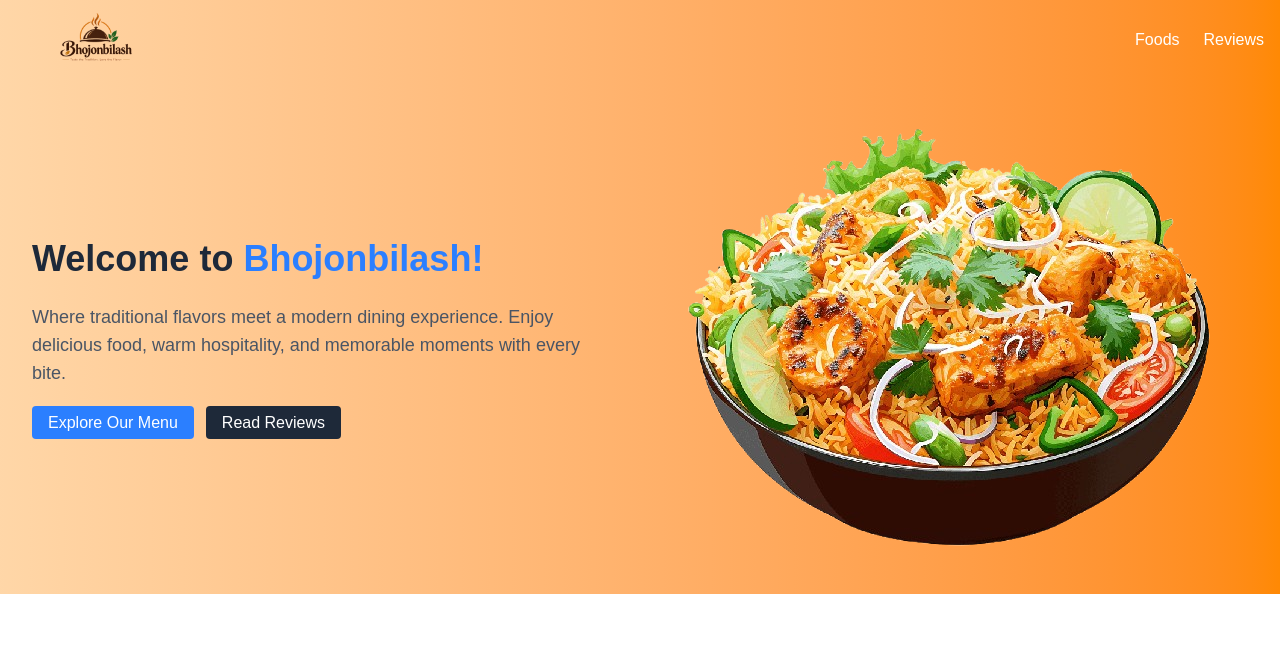
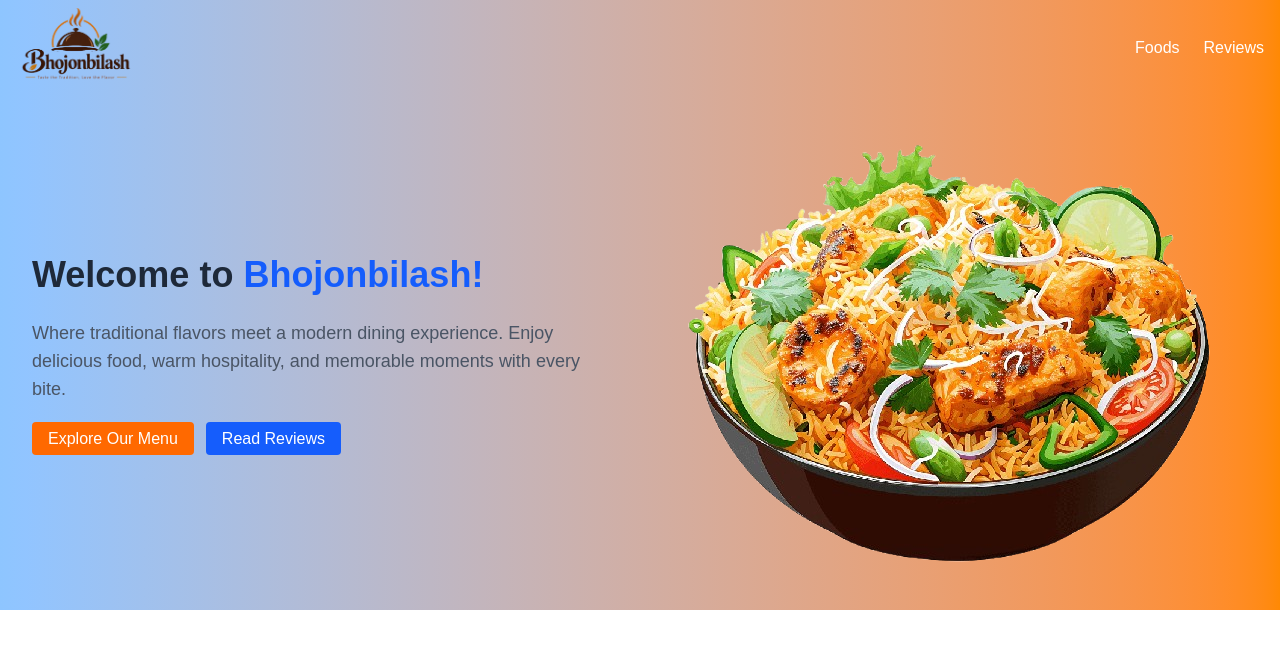
Before and after one commit to mohammademon393/nextjs-core-concepts-part2, a Next.js app: page / in a window 1280 px wide. Shown: the top 648 px of the page. Built offline with nearby package versions, Linux system fonts and the light colour scheme.

Commit message:
update some components

```diff
--- a/src/app/components/Banner.jsx
+++ b/src/app/components/Banner.jsx
@@ -3,13 +3,13 @@
 
 const Banner = () => {
     return (
-        <div className='bg-gradient-to-r from-orange-200 to-orange-400'>
+        <div className='bg-gradient-to-r from-blue-300 to-orange-400'>
 
       <div className="flex flex-col-reverse md:flex-row items-center justify-between  p-8 gap-8 md:gap-16 max-w-[1280px] mx-auto">
         {/* left side */}
         <div className="flex-1">
           <h1 className="text-4xl font-bold text-gray-800 mb-4">
-            Welcome to <span className="text-blue-500">Bhojonbilash!</span>{" "}
+            Welcome to <span className="text-blue-600">Bhojonbilash!</span>{" "}
           </h1>
           <p className="my-6 text-gray-600 text-lg">
             Where traditional flavors meet a modern dining experience. Enjoy
@@ -19,13 +19,13 @@
           <div>
             <Link
               href="/foods"
-              className="bg-blue-500 text-white px-4 py-2 rounded hover:bg-blue-600 transition duration-300"
+              className="bg-orange-500 text-white px-4 py-2 rounded hover:bg-black transition duration-300"
             >
               Explore Our Menu
             </Link>
             <Link
               href="/reviews"
-              className="bg-gray-800 text-white px-4 py-2 rounded hover:bg-black transition duration-300 ml-3"
+              className="bg-blue-600 text-white px-4 py-2 rounded hover:bg-black transition duration-300 ml-3"
             >
                 Read Reviews
             </Link>
--- a/src/app/components/FoodCard.jsx
+++ b/src/app/components/FoodCard.jsx
@@ -4,7 +4,7 @@
   const { id, title, foodImg, price, category } = food;
 
   return (
-    <div className="group overflow-hidden rounded-2xl bg-white shadow-md transition duration-300 hover:-translate-y-1 hover:shadow-xl">
+    <div className="group overflow-hidden rounded-xl bg-white shadow-md transition duration-300 hover:-translate-y-1 hover:shadow-xl">
       {/* Food Image */}
       <div className="relative h-56 overflow-hidden">
         <img
--- a/src/app/layout.jsx
+++ b/src/app/layout.jsx
@@ -25,14 +25,14 @@
     >
       <body className="min-h-full">
         {/* Navbar */}
-        <header className=" bg-gradient-to-r from-orange-200 to-orange-400 ">
-          <div className="max-w-[1280px] mx-auto flex items-center justify-between  text-black px-2 md:px-4">
+        <header className="bg-gradient-to-r from-blue-300 to-orange-400 sticky top-0 z-50">
+          <div className="max-w-7xl mx-auto flex items-center justify-between text-black px-2 py-2 md:px-4">
             {/* Logo */}
             <Link href="/">
               <img
                 src="/logo2.png"
                 alt="Bhojonbilash Restaurant Logo"
-                className="h-20 w-40 object-contain"
+                className="h-20 w-30 object-cover"
               />
             </Link>
 
```
